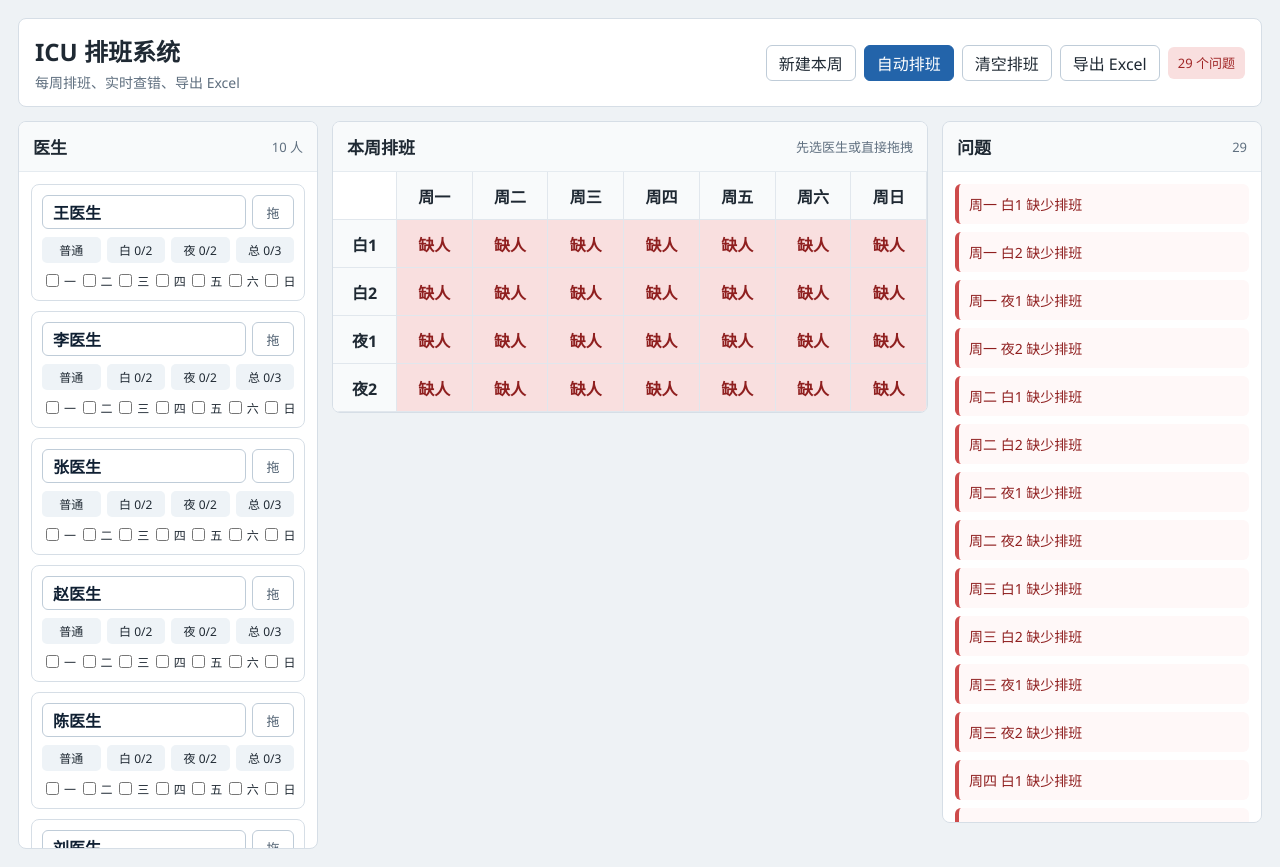
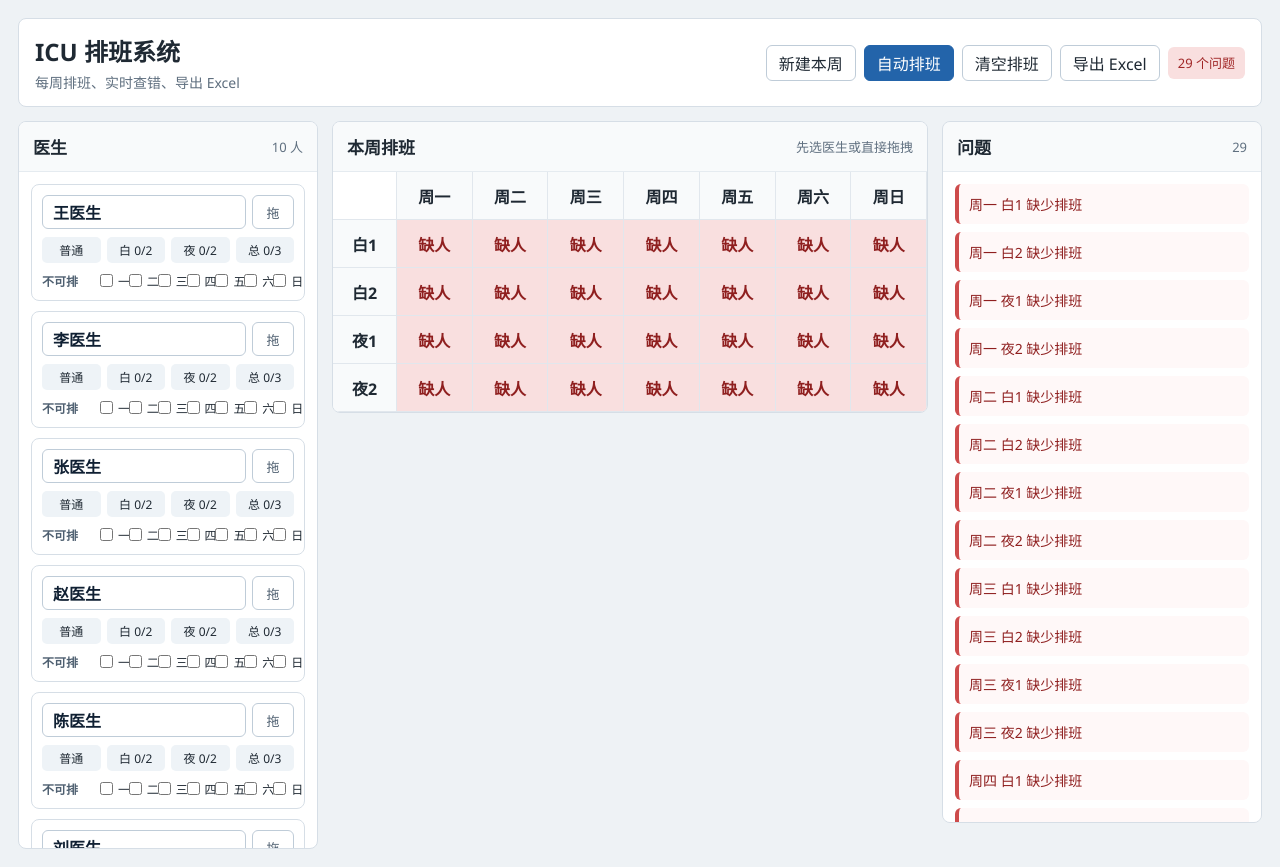
Before and after one commit to chenxianseng001/icu-scheduler, a React (Vite) app: page / in a window 1280 px wide. Built offline with nearby package versions, Linux system fonts and the light colour scheme.

Commit message:
ux: label unavailable day checkboxes

```diff
--- a/src/App.css
+++ b/src/App.css
@@ -219,11 +219,23 @@ select {
   background: #ffffff;
 }
 
+.unavailable-row {
+  display: grid;
+  grid-template-columns: 48px minmax(0, 1fr);
+  gap: 6px;
+  align-items: center;
+  font-size: 12px;
+}
+
+.unavailable-title {
+  color: #4e5f70;
+  font-weight: 700;
+}
+
 .unavailable-days {
   display: grid;
   grid-template-columns: repeat(7, minmax(0, 1fr));
   gap: 4px;
-  font-size: 12px;
 }
 
 .unavailable-days label {
--- a/src/components/DoctorPanel.tsx
+++ b/src/components/DoctorPanel.tsx
@@ -92,6 +92,8 @@ function DoctorCard({
           </select>
         </label>
       ) : null}
+      <div className="unavailable-row">
+        <span className="unavailable-title">不可排</span>
         <div className="unavailable-days" aria-label={`${doctor.name} 不可排日期`}>
           {dayLabels.map((label, index) => {
             const dayIndex = index as DayIndex;
@@ -106,6 +108,7 @@ function DoctorCard({
               </label>
             );
           })}
+        </div>
       </div>
     </article>
   );
```
Also changed, not shown: 1 other file (tests, documents, lock files or other folders). Lines whose indentation alone changed are shown as unchanged.
